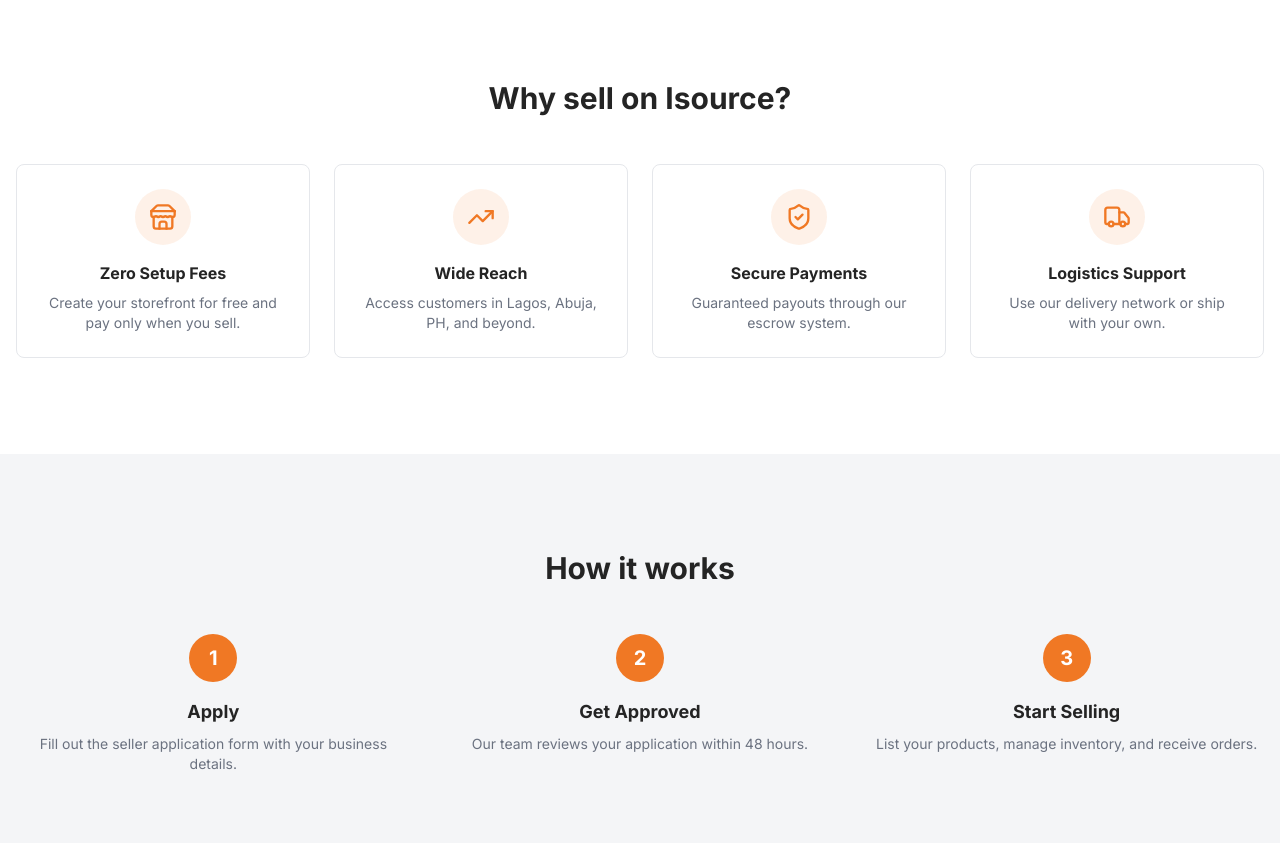
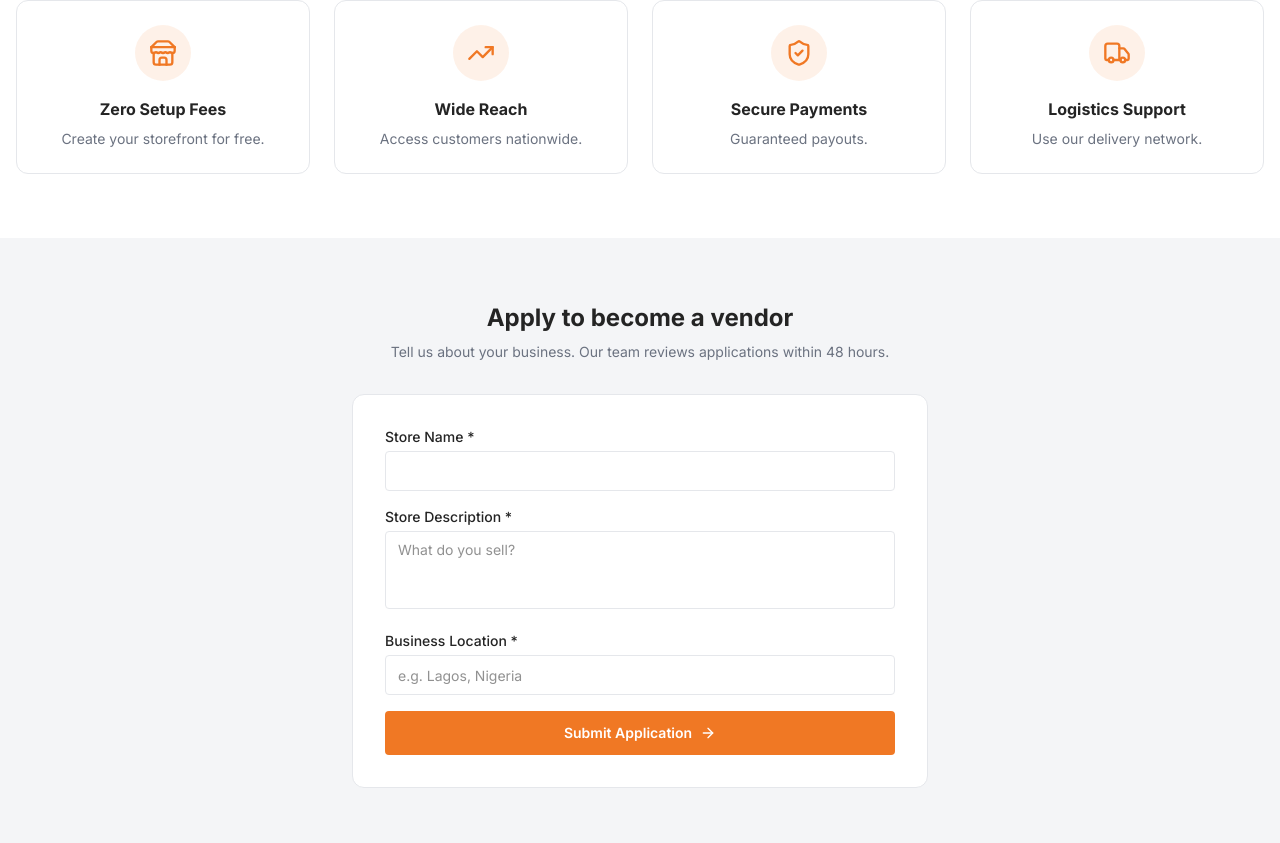
Before and after one commit to Vantaprod/ISOURCE, a Next.js app: page /sell in a window 1280 px wide. Shown: the part 537-1380 px from the top of the page. Built offline with nearby package versions, Linux system fonts and the light colour scheme; no server answers.

Commit message:
feat(Layer 2): complete vendor onboarding, order fulfillment, and analytics

```diff
--- /dev/null
+++ b/src/app/actions/vendor-onboarding.ts
@@ -0,0 +1,38 @@
+"use server";
+import { prisma } from "@/lib/prisma";
+import { getSession } from "@/lib/session";
+import { revalidatePath } from "next/cache";
+
+export async function applyToSell(formData: FormData) {
+  const session = await getSession();
+  if (!session) return { success: false, error: "You must be logged in to apply." };
+
+  const storeName = formData.get("storeName") as string;
+  const description = formData.get("description") as string;
+  const location = formData.get("location") as string;
+
+  try {
+    const existing = await prisma.vendor.findUnique({ where: { userId: session.userId } });
+    if (existing) return { success: false, error: "You already have a vendor profile." };
+
+    await prisma.$transaction([
+      prisma.user.update({ where: { id: session.userId }, data: { role: "VENDOR" } }),
+      prisma.vendor.create({
+        data: {
+          userId: session.userId,
+          name: storeName,
+          slug: storeName.toLowerCase().replace(/[^a-z0-9]+/g, "-") + "-" + Date.now().toString().slice(-4),
+          description,
+          location,
+          status: "PENDING", // Requires admin approval
+        },
+      }),
+    ]);
+
+    revalidatePath("/", "layout");
+    return { success: true };
+  } catch (err) {
+    console.error(err);
+    return { success: false, error: "Failed to submit application." };
+  }
+}
--- /dev/null
+++ b/src/app/actions/vendor-orders.ts
@@ -0,0 +1,19 @@
+"use server";
+import { prisma } from "@/lib/prisma";
+import { getSession } from "@/lib/session";
+import { revalidatePath } from "next/cache";
+import type { FulfillmentStatus } from "@prisma/client";
+
+export async function updateItemFulfillment(itemId: string, status: FulfillmentStatus) {
+  const session = await getSession();
+  if (!session || session.role !== "VENDOR") throw new Error("Unauthorized");
+
+  const vendor = await prisma.vendor.findUnique({ where: { userId: session.userId } });
+  if (!vendor) throw new Error("Vendor not found");
+
+  const item = await prisma.orderItem.findUnique({ where: { id: itemId } });
+  if (!item || item.vendorId !== vendor.id) throw new Error("Unauthorized item");
+
+  await prisma.orderItem.update({ where: { id: itemId }, data: { fulfillmentStatus: status } });
+  revalidatePath("/vendor/orders");
+}
--- a/src/app/sell/page.tsx
+++ b/src/app/sell/page.tsx
@@ -1,36 +1,41 @@
+"use client";
 import Link from "next/link";
-import { Store, TrendingUp, ShieldCheck, Truck, ArrowRight } from "lucide-react";
+import { useState } from "react";
+import { Store, TrendingUp, ShieldCheck, Truck, ArrowRight, CheckCircle2 } from "lucide-react";
+import { applyToSell } from "@/app/actions/vendor-onboarding";
 
 export default function SellPage() {
+  const [submitted, setSubmitted] = useState(false);
+
+  async function handleSubmit(e: React.FormEvent<HTMLFormElement>) {
+    e.preventDefault();
+    const formData = new FormData(e.currentTarget);
+    const result = await applyToSell(formData);
+    if (result.success) setSubmitted(true);
+    else alert(result.error);
+  }
+
   return (
     <div className="bg-white">
       {/* Hero */}
-      <section className="bg-charcoal text-white py-16 md:py-24 px-4">
-        <div className="mx-auto max-w-[1440px] text-center max-w-3xl">
+      <section className="bg-charcoal text-white py-16 md:py-24 px-4 text-center">
+        <div className="mx-auto max-w-3xl">
           <h1 className="text-3xl md:text-5xl font-extrabold mb-4">Grow your business on Isource</h1>
-          <p className="text-base md:text-lg text-white/80 mb-8">
-            Reach millions of customers across Nigeria. Join a marketplace built for trusted vendors.
-          </p>
-          <Link href="/contact" className="inline-flex items-center gap-2 h-12 px-8 rounded bg-primary text-white text-base font-semibold hover:bg-primary-hover transition-colors">
-            Apply to Sell <ArrowRight size={18} />
-          </Link>
+          <p className="text-base md:text-lg text-white/80 mb-8">Reach millions of customers across Nigeria. Join a marketplace built for trusted vendors.</p>
         </div>
       </section>
 
       {/* Benefits */}
-      <section className="mx-auto max-w-[1440px] px-4 py-16 md:py-24">
-        <h2 className="text-2xl md:text-3xl font-bold text-center mb-12">Why sell on Isource?</h2>
-        <div className="grid sm:grid-cols-2 lg:grid-cols-4 gap-6">
+      <section className="mx-auto max-w-[1440px] px-4 py-16">
+        <div className="grid sm:grid-cols-2 lg:grid-cols-4 gap-6 text-center">
           {[
-            { icon: Store, title: "Zero Setup Fees", desc: "Create your storefront for free and pay only when you sell." },
-            { icon: TrendingUp, title: "Wide Reach", desc: "Access customers in Lagos, Abuja, PH, and beyond." },
-            { icon: ShieldCheck, title: "Secure Payments", desc: "Guaranteed payouts through our escrow system." },
-            { icon: Truck, title: "Logistics Support", desc: "Use our delivery network or ship with your own." }
+            { icon: Store, title: "Zero Setup Fees", desc: "Create your storefront for free." },
+            { icon: TrendingUp, title: "Wide Reach", desc: "Access customers nationwide." },
+            { icon: ShieldCheck, title: "Secure Payments", desc: "Guaranteed payouts." },
+            { icon: Truck, title: "Logistics Support", desc: "Use our delivery network." }
           ].map((item) => (
-            <div key={item.title} className="p-6 rounded-lg border border-border bg-white text-center hover:border-primary transition-colors">
-              <div className="mx-auto h-14 w-14 rounded-full bg-primary/10 text-primary flex items-center justify-center mb-4">
-                <item.icon size={28} />
-              </div>
+            <div key={item.title} className="p-6 rounded-xl border border-border">
+              <div className="mx-auto h-14 w-14 rounded-full bg-primary/10 text-primary flex items-center justify-center mb-4"><item.icon size={28} /></div>
               <h3 className="font-bold text-charcoal mb-2">{item.title}</h3>
               <p className="text-sm text-muted">{item.desc}</p>
             </div>
@@ -38,25 +43,40 @@ export default function SellPage() {
         </div>
       </section>
 
-      {/* Steps */}
-      <section className="bg-surface py-16 md:py-24 px-4">
-        <div className="mx-auto max-w-[1440px]">
-          <h2 className="text-2xl md:text-3xl font-bold text-center mb-12">How it works</h2>
-          <div className="grid md:grid-cols-3 gap-8">
-            {[
-              { step: "1", title: "Apply", desc: "Fill out the seller application form with your business details." },
-              { step: "2", title: "Get Approved", desc: "Our team reviews your application within 48 hours." },
-              { step: "3", title: "Start Selling", desc: "List your products, manage inventory, and receive orders." }
-            ].map((item) => (
-              <div key={item.step} className="text-center">
-                <div className="mx-auto h-12 w-12 rounded-full bg-primary text-white font-bold text-xl flex items-center justify-center mb-4">
-                  {item.step}
-                </div>
-                <h3 className="font-bold text-lg mb-2">{item.title}</h3>
-                <p className="text-sm text-muted">{item.desc}</p>
+      {/* Application Form */}
+      <section className="bg-surface py-16 px-4">
+        <div className="mx-auto max-w-xl">
+          <div className="text-center mb-8">
+            <h2 className="text-2xl font-bold text-charcoal">Apply to become a vendor</h2>
+            <p className="text-sm text-muted mt-2">Tell us about your business. Our team reviews applications within 48 hours.</p>
+          </div>
+
+          {submitted ? (
+            <div className="rounded-xl border border-success/30 bg-success/5 p-8 text-center">
+              <CheckCircle2 size={48} className="mx-auto text-success mb-4" />
+              <h3 className="text-xl font-bold text-charcoal">Application Received!</h3>
+              <p className="text-sm text-muted mt-2">Your application is pending review. We will notify you once approved.</p>
+              <Link href="/account" className="inline-block mt-6 h-10 px-6 leading-10 rounded-md bg-primary text-white font-semibold text-sm hover:bg-primary-hover">Go to Account</Link>
+            </div>
+          ) : (
+            <form onSubmit={handleSubmit} className="rounded-xl border border-border bg-white p-6 md:p-8 space-y-4">
+              <div>
+                <label className="block text-sm font-medium mb-1">Store Name *</label>
+                <input name="storeName" required className="h-10 w-full rounded border border-border px-3 text-sm outline-none focus:border-primary" />
               </div>
-            ))}
-          </div>
+              <div>
+                <label className="block text-sm font-medium mb-1">Store Description *</label>
+                <textarea name="description" required rows={3} className="w-full rounded border border-border px-3 py-2 text-sm outline-none focus:border-primary resize-none" placeholder="What do you sell?" />
+              </div>
+              <div>
+                <label className="block text-sm font-medium mb-1">Business Location *</label>
+                <input name="location" required placeholder="e.g. Lagos, Nigeria" className="h-10 w-full rounded border border-border px-3 text-sm outline-none focus:border-primary" />
+              </div>
+              <button type="submit" className="w-full h-11 mt-4 rounded bg-primary text-white text-sm font-semibold hover:bg-primary-hover flex items-center justify-center gap-2">
+                Submit Application <ArrowRight size={16} />
+              </button>
+            </form>
+          )}
         </div>
       </section>
     </div>
--- a/src/app/vendor/layout.tsx
+++ b/src/app/vendor/layout.tsx
@@ -1,5 +1,5 @@
 import Link from "next/link";
-import { LayoutDashboard, PlusCircle, ArrowLeft } from "lucide-react";
+import { LayoutDashboard, PlusCircle, ArrowLeft, ShoppingBag } from "lucide-react";
 
 export default function VendorLayout({ children }: { children: React.ReactNode }) {
   return (
@@ -12,7 +12,12 @@ export default function VendorLayout({ children }: { children: React.ReactNode }
           <ul className="text-sm">
             <li>
               <Link href="/vendor" className="flex items-center gap-2 px-4 py-3 text-charcoal hover:bg-surface border-l-2 border-transparent hover:border-primary">
-                <LayoutDashboard size={16} /> My Inventory
+                <LayoutDashboard size={16} /> Dashboard & Inventory
+              </Link>
+            </li>
+            <li>
+              <Link href="/vendor/orders" className="flex items-center gap-2 px-4 py-3 text-charcoal hover:bg-surface border-l-2 border-transparent hover:border-primary">
+                <ShoppingBag size={16} /> My Orders
               </Link>
             </li>
             <li>
--- /dev/null
+++ b/src/app/vendor/orders/VendorOrderRow.tsx
@@ -0,0 +1,45 @@
+"use client";
+import { useState, useTransition } from "react";
+import { updateItemFulfillment } from "@/app/actions/vendor-orders";
+import type { FulfillmentStatus } from "@prisma/client";
+import { formatNairaShort } from "@/lib/format";
+
+const STATUSES: FulfillmentStatus[] = ["PENDING", "PROCESSING", "DISPATCHED", "DELIVERED"];
+
+export function VendorOrderRow({ item }: { item: { id: string; orderNumber: string; productName: string; qty: number; lineTotalKobo: number; status: FulfillmentStatus } }) {
+  const [isPending, startTransition] = useTransition();
+  const [currentStatus, setCurrentStatus] = useState(item.status);
+
+  function handleChange(e: React.ChangeEvent<HTMLSelectElement>) {
+    const newStatus = e.target.value as FulfillmentStatus;
+    setCurrentStatus(newStatus);
+    startTransition(async () => {
+      await updateItemFulfillment(item.id, newStatus);
+    });
+  }
+
+  return (
+    <tr className={`hover:bg-surface/50 ${isPending ? "opacity-50" : ""}`}>
+      <td className="px-4 py-3 font-mono font-medium">{item.orderNumber}</td>
+      <td className="px-4 py-3">
+        <p className="text-charcoal font-medium truncate max-w-[200px]">{item.productName}</p>
+      </td>
+      <td className="px-4 py-3">{item.qty}</td>
+      <td className="px-4 py-3 font-semibold">{formatNairaShort(item.lineTotalKobo)}</td>
+      <td className="px-4 py-3">
+        <select
+          value={currentStatus}
+          onChange={handleChange}
+          disabled={isPending}
+          className={`h-8 rounded border border-border px-2 text-xs font-semibold ${
+            currentStatus === "DELIVERED" ? "bg-success/10 text-success" :
+            currentStatus === "PENDING" ? "bg-warning/10 text-warning" :
+            "bg-primary/10 text-primary"
+          }`}
+        >
+          {STATUSES.map((s) => <option key={s} value={s}>{s}</option>)}
+        </select>
+      </td>
+    </tr>
+  );
+}
--- /dev/null
+++ b/src/app/vendor/orders/page.tsx
@@ -0,0 +1,62 @@
+import { prisma } from "@/lib/prisma";
+import { getSession } from "@/lib/session";
+import { redirect } from "next/navigation";
+import { VendorOrderRow } from "./VendorOrderRow";
+
+export default async function VendorOrdersPage() {
+  const session = await getSession();
+  if (!session) redirect("/login");
+
+  const vendor = await prisma.vendor.findUnique({
+    where: { userId: session.userId },
+  });
+  if (!vendor) redirect("/account");
+
+  // Fetch only the OrderItems that belong to this vendor
+  const items = await prisma.orderItem.findMany({
+    where: { vendorId: vendor.id },
+    include: { order: true },
+    orderBy: { createdAt: "desc" },
+  });
+
+  return (
+    <div className="space-y-6">
+      <div>
+        <h1 className="text-2xl font-bold">My Orders</h1>
+        <p className="text-sm text-muted">Manage fulfillment for your products.</p>
+      </div>
+
+      <div className="rounded-lg border border-border bg-white overflow-hidden">
+        {items.length === 0 ? (
+          <p className="p-10 text-sm text-muted text-center">No orders yet.</p>
+        ) : (
+          <div className="overflow-x-auto">
+            <table className="w-full text-left text-sm">
+              <thead className="bg-surface text-muted text-xs uppercase">
+                <tr>
+                  <th className="px-4 py-3">Order</th>
+                  <th className="px-4 py-3">Product</th>
+                  <th className="px-4 py-3">Qty</th>
+                  <th className="px-4 py-3">Total</th>
+                  <th className="px-4 py-3">Status</th>
+                </tr>
+              </thead>
+              <tbody className="divide-y divide-border">
+                {items.map((item) => (
+                  <VendorOrderRow key={item.id} item={{
+                    id: item.id,
+                    orderNumber: item.order.orderNumber,
+                    productName: item.productName,
+                    qty: item.qty,
+                    lineTotalKobo: item.lineTotalKobo,
+                    status: item.fulfillmentStatus
+                  }} />
+                ))}
+              </tbody>
+            </table>
+          </div>
+        )}
+      </div>
+    </div>
+  );
+}
--- a/src/app/vendor/page.tsx
+++ b/src/app/vendor/page.tsx
@@ -1,11 +1,12 @@
 import Link from "next/link";
 import Image from "next/image";
-import { PlusCircle, Edit, Trash2, PackageX } from "lucide-react";
+import { PlusCircle, Edit, Trash2, PackageX, DollarSign, ShoppingBag, Clock } from "lucide-react";
 import { prisma } from "@/lib/prisma";
 import { getSession } from "@/lib/session";
 import { formatNairaShort } from "@/lib/format";
 import { deleteProduct } from "@/app/actions/vendor";
 import { redirect } from "next/navigation";
+import { AlertTriangle } from "lucide-react";
 
 export default async function VendorDashboard() {
   const session = await getSession();
@@ -17,6 +18,22 @@ export default async function VendorDashboard() {
   });
 
   if (!vendor) return <div>Vendor profile missing. Contact support.</div>;
+
+  // If pending, show a lock screen
+  if (vendor.status === "PENDING") {
+    return (
+      <div className="rounded-xl border border-warning/30 bg-warning/5 p-10 text-center max-w-2xl mx-auto mt-10">
+        <AlertTriangle size={48} className="mx-auto text-warning mb-4" />
+        <h2 className="text-2xl font-bold text-charcoal">Application Under Review</h2>
+        <p className="text-muted mt-2">Your vendor application is currently pending approval by an administrator. You will be able to add products once approved.</p>
+      </div>
+    );
+  }
+
+  // Fetch stats
+  const orderItems = await prisma.orderItem.findMany({ where: { vendorId: vendor.id, fulfillmentStatus: { not: "PENDING" } } });
+  const totalRevenue = orderItems.reduce((sum, item) => sum + item.lineTotalKobo, 0);
+  const totalOrders = orderItems.length;
 
   return (
     <div className="space-y-6">
@@ -30,17 +47,27 @@ export default async function VendorDashboard() {
         </Link>
       </div>
 
+      {/* Stats */}
       <div className="grid grid-cols-2 md:grid-cols-4 gap-4">
         <div className="rounded-lg border border-border bg-white p-4">
-          <p className="text-xs text-muted uppercase">Total Products</p>
-          <p className="text-2xl font-bold mt-1">{vendor.products.length}</p>
+          <div className="flex items-center gap-2 text-muted mb-2"><DollarSign size={16} /><p className="text-xs uppercase font-medium">Revenue</p></div>
+          <p className="text-2xl font-bold">{formatNairaShort(totalRevenue)}</p>
         </div>
         <div className="rounded-lg border border-border bg-white p-4">
-          <p className="text-xs text-muted uppercase">Out of Stock</p>
-          <p className="text-2xl font-bold mt-1 text-danger">{vendor.products.filter(p => p.stock <= 0).length}</p>
+          <div className="flex items-center gap-2 text-muted mb-2"><ShoppingBag size={16} /><p className="text-xs uppercase font-medium">Orders</p></div>
+          <p className="text-2xl font-bold">{totalOrders}</p>
+        </div>
+        <div className="rounded-lg border border-border bg-white p-4">
+          <div className="flex items-center gap-2 text-muted mb-2"><PackageX size={16} /><p className="text-xs uppercase font-medium">Out of Stock</p></div>
+          <p className="text-2xl font-bold text-danger">{vendor.products.filter(p => p.stock <= 0).length}</p>
+        </div>
+        <div className="rounded-lg border border-border bg-white p-4">
+          <div className="flex items-center gap-2 text-muted mb-2"><Clock size={16} /><p className="text-xs uppercase font-medium">Total Products</p></div>
+          <p className="text-2xl font-bold">{vendor.products.length}</p>
         </div>
       </div>
 
+      {/* Product Table */}
       <div className="rounded-lg border border-border bg-white overflow-hidden">
         <div className="p-4 border-b border-border">
           <h2 className="font-semibold">Product Inventory</h2>
```
